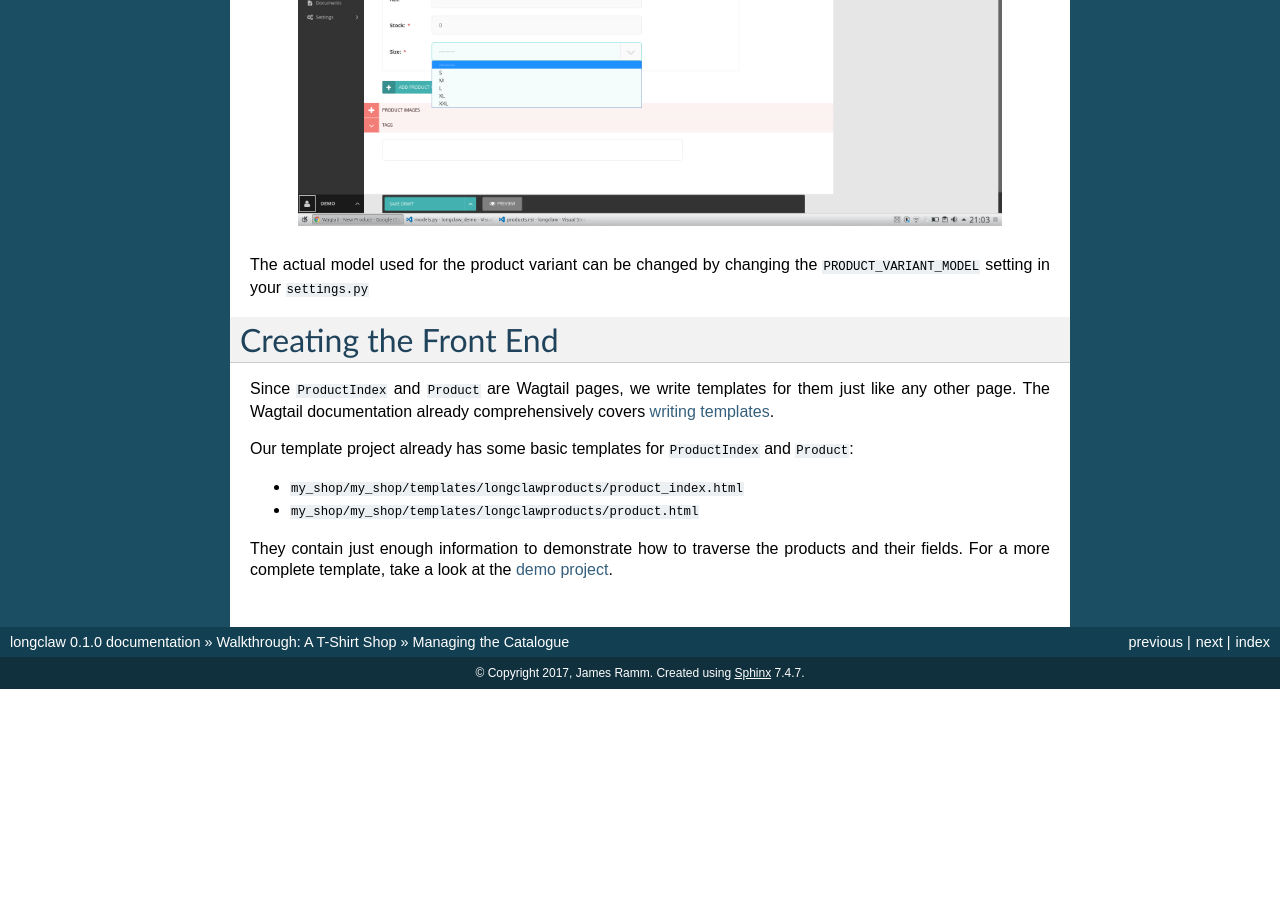
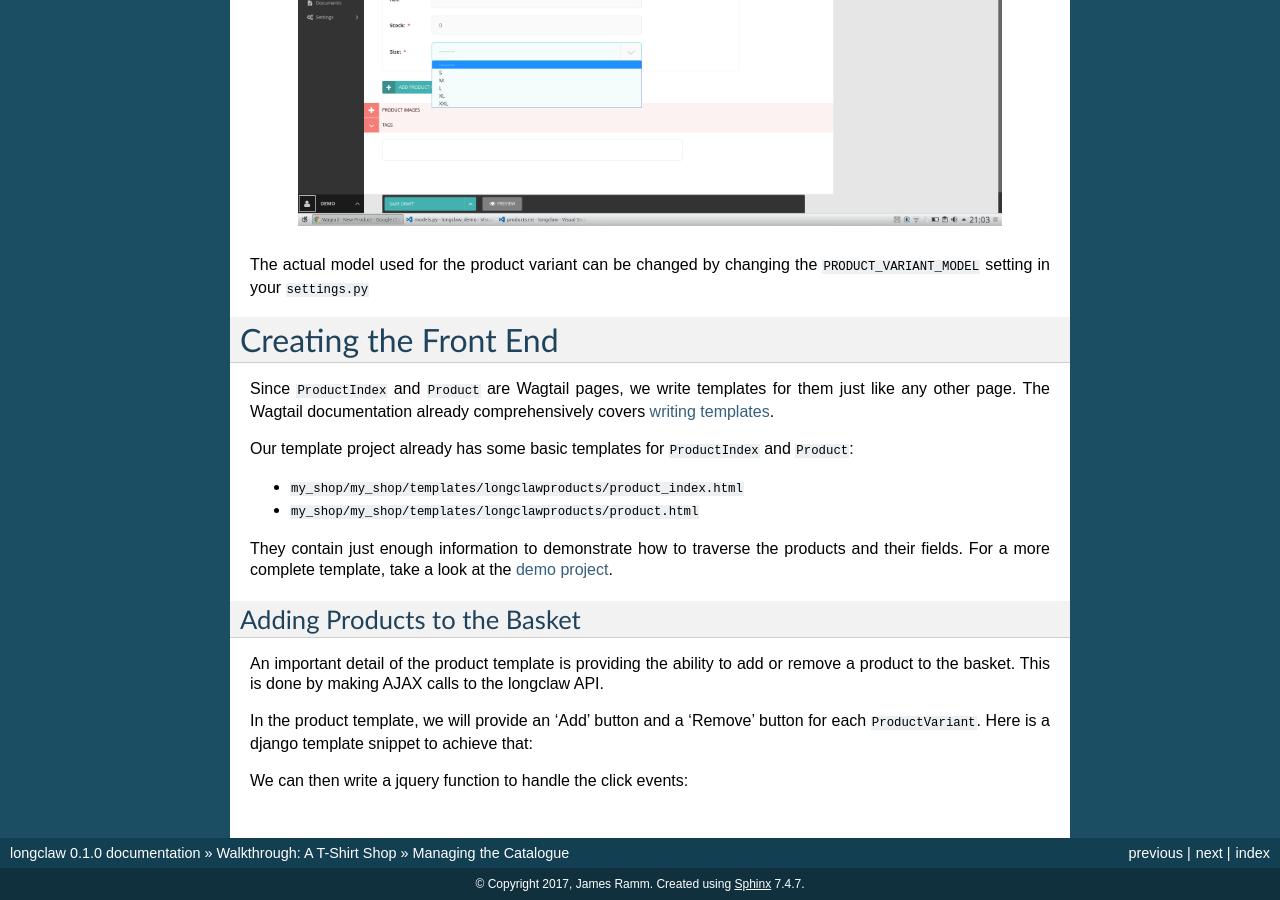
Before and after one commit to longclawshop/longclaw, a Sphinx documentation site: the page built from docs/walkthrough/products.rst, in a window 1280 px wide and 900 px high, scrolled down 2453 px. Built offline with Sphinx 7.4.7, drawn with Linux system fonts in a browser that asks for light colours; before the commit the page ends 3142 px from its top, so only the background shows below that; some of the changed text lies outside the part shown.

Commit message:
Adding products to basket html snippet

```diff
--- /dev/null
+++ b/docs/walkthrough/basket.rst
@@ -0,0 +1 @@
+.. _walkthrough-basket:
--- a/docs/walkthrough/products.rst
+++ b/docs/walkthrough/products.rst
@@ -83,3 +83,30 @@ Our template project already has some basic templates for ``ProductIndex`` and `
 
 They contain just enough information to demonstrate how to traverse the products and their fields.
 For a more complete template, take a look at the `demo project <https://github.com/JamesRamm/longclaw_demo>`_.
+
+Adding Products to the Basket
+-----------------------------
+
+An important detail of the product template is providing the ability to add or remove a product to the basket.
+This is done by making AJAX calls to the longclaw API.
+
+In the product template, we will provide an 'Add' button and a 'Remove' button for each ``ProductVariant``.
+Here is a django template snippet to achieve that:
+
+.. code-block: django
+
+    {% for variant in page.variants.all %}
+    <div>
+      <!-- Info etc. about the product variant goes here.... -->
+    </div>
+    <div class="col-md-3">
+        <button class="btn btn-primary" id="add-button" data-variant-id="{{variant.id}}">Add</button>
+    </div>
+    <div class="col-md-2">
+        <button class="btn btn-primary" data-variant-id="{{variant.id}}">Remove</button>
+    </div>
+
+    {% endfor %}
+
+
+We can then write a jquery function to handle the click events:
```
